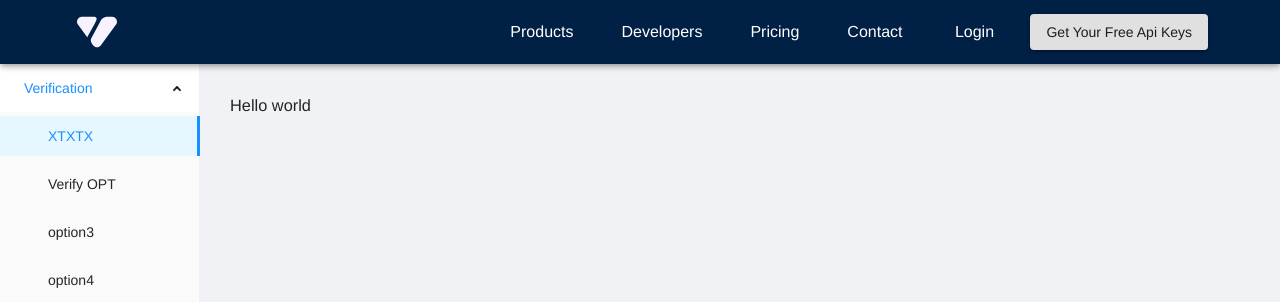
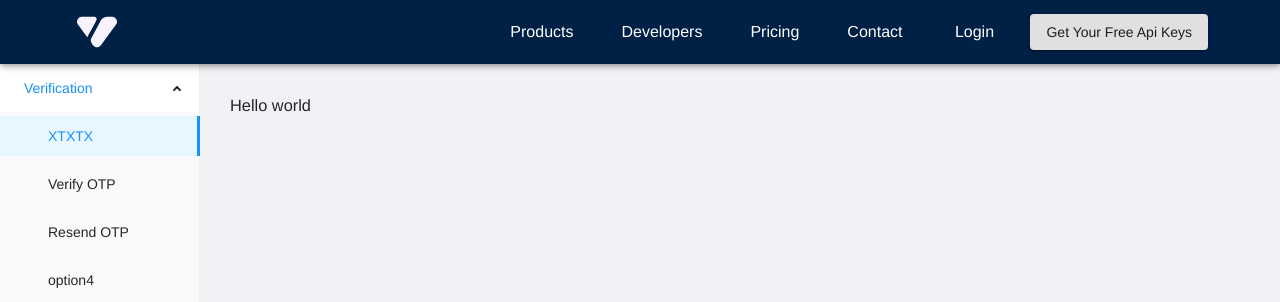
Before and after one commit to Airdady/fe-sms-service-system, a React (Create React App) app: page /documentations in a window 1280 px wide. Both pictures are taken after a click on the element "Verification". Shown: the top 302 px of the page. Built offline with nearby package versions, Linux system fonts and the light colour scheme; what react-stripe-elements would draw is missing.

Commit message:
working on send OTP

```diff
--- a/src/pages/documentation/DocumentationPage.js
+++ b/src/pages/documentation/DocumentationPage.js
@@ -37,9 +37,11 @@ export default function DocumentationPage() {
                   <Link to={`${url}`}>XTXTX</Link>{" "}
                 </Menu.Item>
                 <Menu.Item key="2">
-                  <Link to={`${url}/verify-otp`}>Verify OPT</Link>
+                  <Link to={`${url}/verify-otp`}>Verify OTP</Link>
                 </Menu.Item>
-                <Menu.Item key="3">option3</Menu.Item>
+                <Menu.Item key="3">
+                  <Link to={`${url}/resend-otp`}>Resend OTP</Link>
+                </Menu.Item>
                 <Menu.Item key="4">option4</Menu.Item>
               </SubMenu>
               <SubMenu key="Python" icon={<LaptopOutlined />} title="Python">
@@ -66,6 +68,9 @@ export default function DocumentationPage() {
               <Route path={`${path}/verify-otp`} exact>
                 <VerifyOTP />
               </Route>
+              <Route path={`${path}/resend-otp`} exact>
+                <VerifyOTP />
+              </Route>
             </Switch>
           </Content>
         </Layout>
--- /dev/null
+++ b/src/pages/documentation/components/SendOTP.js
@@ -0,0 +1,4 @@
+import React from "react";
+export default function SendOTP() {
+  return <h1>Hello World</h1>;
+}
```
Also changed, not shown: src/pages/documentation/components/Introduction.js (deleted).
